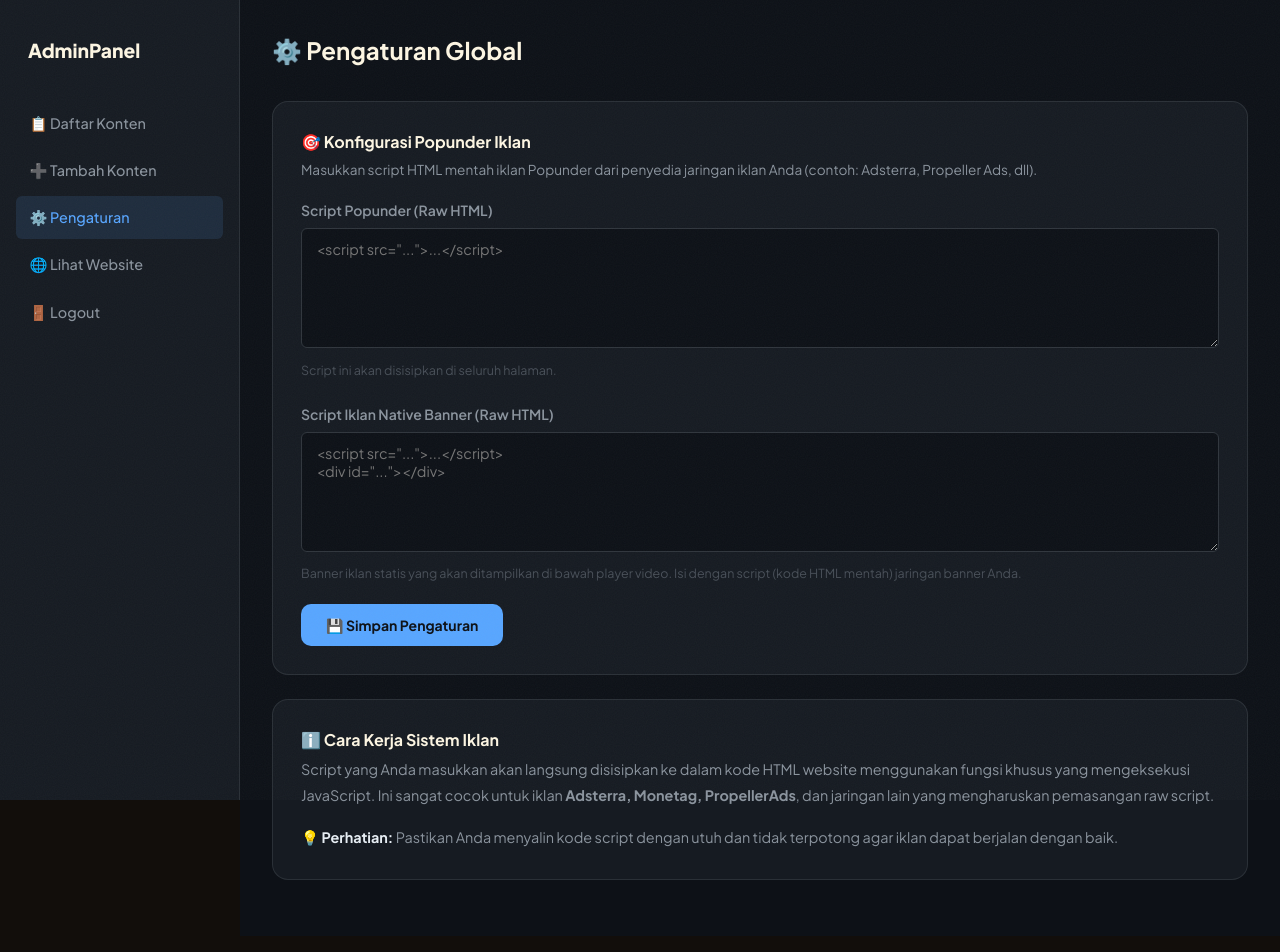
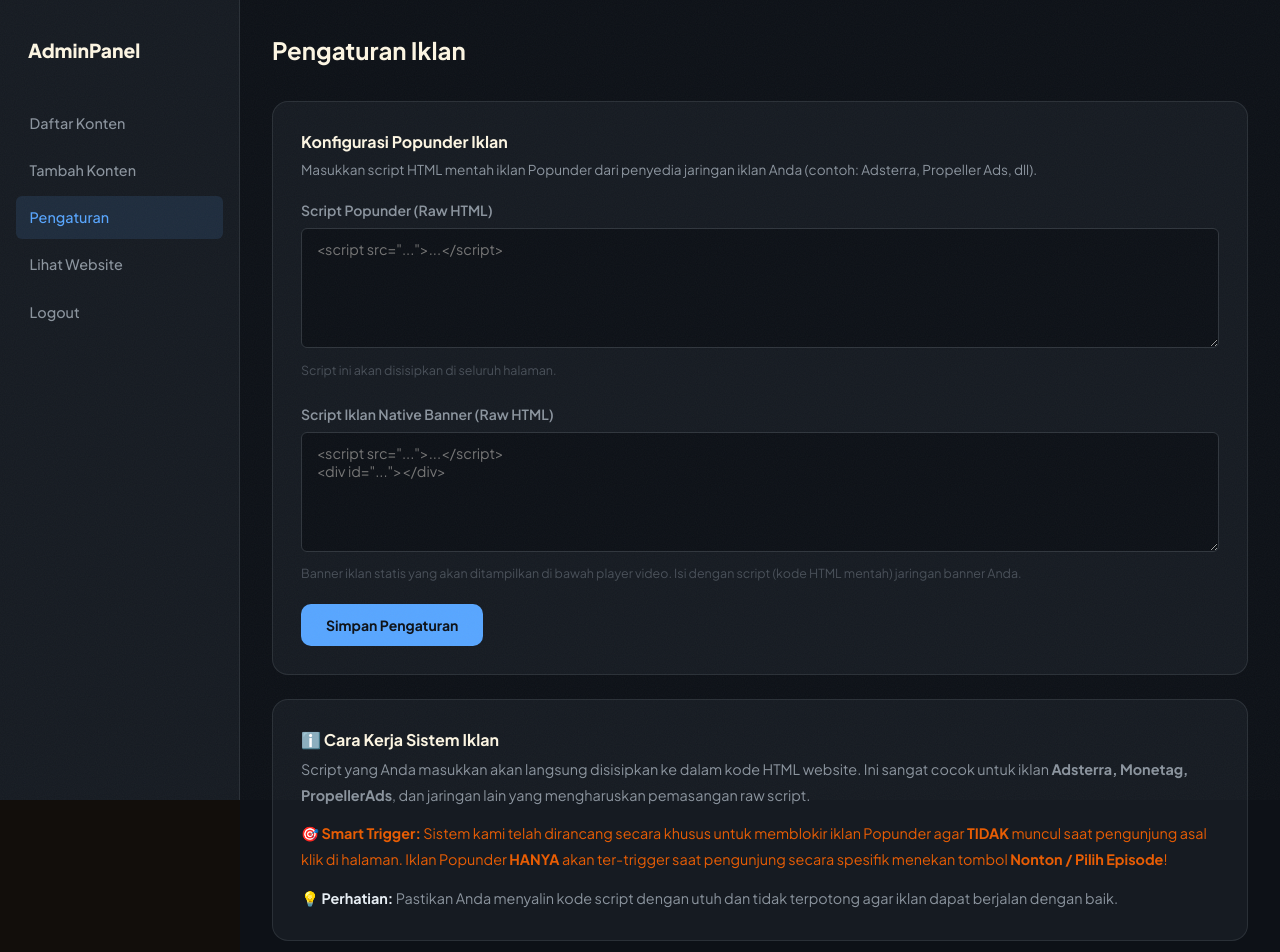
Before and after one commit to Aryasstraa/stream-fliksvault, a Next.js app: page /admin/dashboard/pengaturan in a window 1280 px wide. Shown: the top 952 px of the page. Built offline with nearby package versions, Linux system fonts and the light colour scheme; no server answers; the database is empty.

Commit message:
feat: add admin dashboard pages for editing, creating, and configuring content management

```diff
--- a/src/app/admin/dashboard/pengaturan/page.tsx
+++ b/src/app/admin/dashboard/pengaturan/page.tsx
@@ -60,11 +60,11 @@ export default function PengaturanPage() {
         </div>
         <nav>
           <ul className="sidebar-nav">
-            <li><Link href="/admin/dashboard" id="nav-list">📋 Daftar Konten</Link></li>
-            <li><Link href="/admin/dashboard/tambah" id="nav-add">➕ Tambah Konten</Link></li>
-            <li><Link href="/admin/dashboard/pengaturan" id="nav-settings" className="active">⚙️ Pengaturan</Link></li>
-            <li><Link href="/" id="nav-site">🌐 Lihat Website</Link></li>
-            <li><Link href="/admin" id="nav-logout">🚪 Logout</Link></li>
+            <li><Link href="/admin/dashboard" id="nav-list">Daftar Konten</Link></li>
+            <li><Link href="/admin/dashboard/tambah" id="nav-add">Tambah Konten</Link></li>
+            <li><Link href="/admin/dashboard/pengaturan" id="nav-settings" className="active">Pengaturan</Link></li>
+            <li><Link href="/" id="nav-site">Lihat Website</Link></li>
+            <li><Link href="/admin" id="nav-logout">Logout</Link></li>
           </ul>
         </nav>
       </aside>
@@ -72,13 +72,13 @@ export default function PengaturanPage() {
       {/* Main */}
       <main className="admin-main">
         <div className="admin-header">
-          <h1 className="admin-page-title">⚙️ Pengaturan Global</h1>
+          <h1 className="admin-page-title">Pengaturan Iklan</h1>
         </div>
 
         {/* Popunder Settings */}
         <form onSubmit={handleSave}>
           <div className="settings-card">
-            <div className="settings-card-title">🎯 Konfigurasi Popunder Iklan</div>
+            <div className="settings-card-title">Konfigurasi Popunder Iklan</div>
             <div className="settings-card-desc">
               Masukkan script HTML mentah iklan Popunder dari penyedia jaringan iklan Anda (contoh: Adsterra, Propeller Ads, dll).
             </div>
@@ -140,7 +140,7 @@ export default function PengaturanPage() {
               className="btn btn-admin"
               disabled={saving}
             >
-              {saving ? "⏳ Menyimpan..." : "💾 Simpan Pengaturan"}
+              {saving ? "Menyimpan..." : "Simpan Pengaturan"}
             </button>
           </div>
         </form>
@@ -156,9 +156,12 @@ export default function PengaturanPage() {
             }}
           >
             <p>
-              Script yang Anda masukkan akan langsung disisipkan ke dalam kode HTML website menggunakan fungsi khusus yang mengeksekusi JavaScript. Ini sangat cocok untuk iklan <strong>Adsterra, Monetag, PropellerAds</strong>, dan jaringan lain yang mengharuskan pemasangan raw script.
+              Script yang Anda masukkan akan langsung disisipkan ke dalam kode HTML website. Ini sangat cocok untuk iklan <strong>Adsterra, Monetag, PropellerAds</strong>, dan jaringan lain yang mengharuskan pemasangan raw script.
             </p>
-            <p style={{ marginTop: "1rem" }}>
+            <p style={{ marginTop: "0.8rem", color: "var(--gold)" }}>
+              🎯 <strong>Smart Trigger:</strong> Sistem kami telah dirancang secara khusus untuk memblokir iklan Popunder agar <strong>TIDAK</strong> muncul saat pengunjung asal klik di halaman. Iklan Popunder <strong>HANYA</strong> akan ter-trigger saat pengunjung secara spesifik menekan tombol <strong>Nonton / Pilih Episode</strong>!
+            </p>
+            <p style={{ marginTop: "0.8rem" }}>
               💡 <strong style={{ color: "var(--text-primary)" }}>Perhatian:</strong> Pastikan Anda menyalin kode script dengan utuh dan tidak terpotong agar iklan dapat berjalan dengan baik.
             </p>
           </div>
```
Also changed, not shown: src/app/admin/dashboard/edit/[slug]/page.tsx (+8 -8 lines), src/app/admin/dashboard/tambah/page.tsx (+13 -13 lines).
